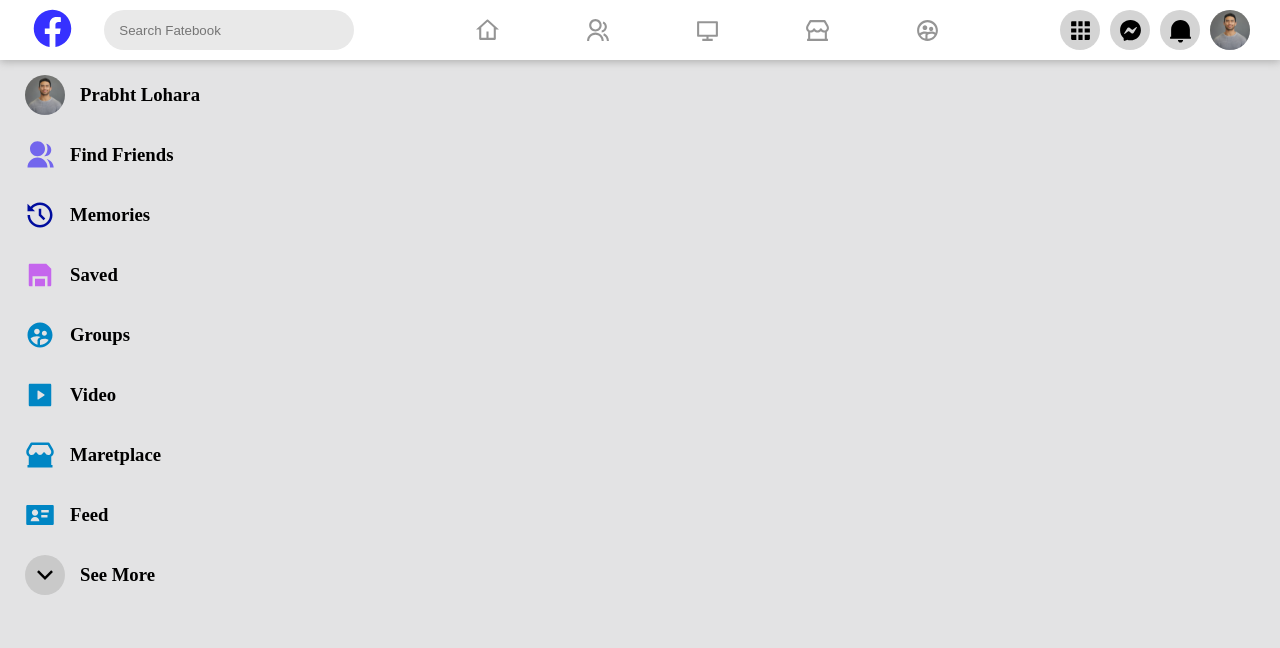
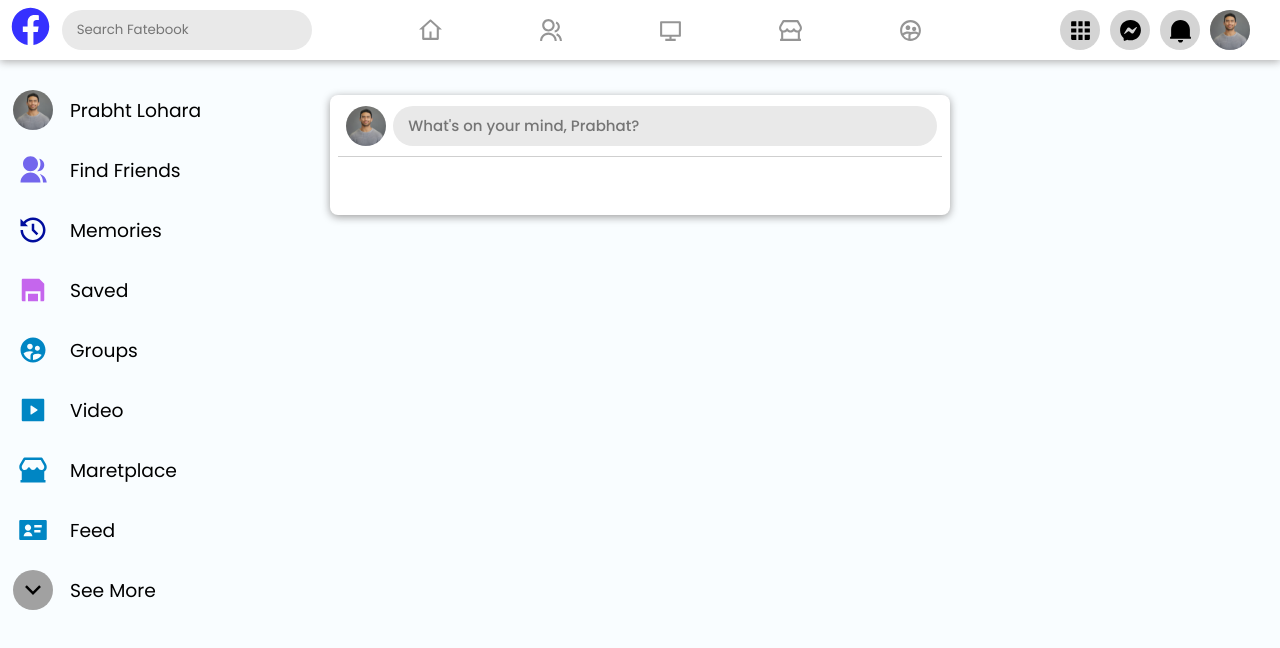
Before and after one commit to prabhat23-ode/fbclone, a plain HTML site: page index.html in a window 1280 px wide. Drawn offline with Linux system fonts and the light colour scheme.

Commit message:
add some elements and make some modifications

```diff
--- a/index.html
+++ b/index.html
@@ -71,72 +71,83 @@
         <div class="box">
             <ul id="left" class="menu">
                 <li class="menu-item">
+                    <div class="obj">
                         <img id="pfp" src="resource/pfp.jpg" alt="">
+                    </div>
                     <h3>Prabht Lohara</h3>
                 </li>
                 <li class="menu-item">
-                    <svg xmlns="http://www.w3.org/2000/svg" viewBox="0 0 24 24"
-                        fill="rgb(115, 102, 237)">
+                    <div class="obj">
+                        <svg xmlns="http://www.w3.org/2000/svg" viewBox="0 0 24 24" fill="rgb(115, 102, 237)">
                             <path
                                 d="M2 22C2 17.5817 5.58172 14 10 14C14.4183 14 18 17.5817 18 22H2ZM10 13C6.685 13 4 10.315 4 7C4 3.685 6.685 1 10 1C13.315 1 16 3.685 16 7C16 10.315 13.315 13 10 13ZM17.3628 15.2332C20.4482 16.0217 22.7679 18.7235 22.9836 22H20C20 19.3902 19.0002 17.0139 17.3628 15.2332ZM15.3401 12.9569C16.9728 11.4922 18 9.36607 18 7C18 5.58266 17.6314 4.25141 16.9849 3.09687C19.2753 3.55397 21 5.57465 21 8C21 10.7625 18.7625 13 16 13C15.7763 13 15.556 12.9853 15.3401 12.9569Z">
                             </path>
                         </svg>
+                    </div>
                     <h3>Find Friends</h3>
                 </li>
                 <li class="menu-item">
-                    <svg xmlns="http://www.w3.org/2000/svg" viewBox="0 0 24 24"
-                        fill="rgb(0, 13, 158)">
+                    <div class="obj">
+                        <svg xmlns="http://www.w3.org/2000/svg" viewBox="0 0 24 24" fill="rgb(0, 13, 158)">
                             <path
                                 d="M12 2C17.5228 2 22 6.47715 22 12C22 17.5228 17.5228 22 12 22C6.47715 22 2 17.5228 2 12H4C4 16.4183 7.58172 20 12 20C16.4183 20 20 16.4183 20 12C20 7.58172 16.4183 4 12 4C9.53614 4 7.33243 5.11383 5.86492 6.86543L8 9H2V3L4.44656 5.44648C6.28002 3.33509 8.9841 2 12 2ZM13 7L12.9998 11.585L16.2426 14.8284L14.8284 16.2426L10.9998 12.413L11 7H13Z">
                             </path>
                         </svg>
+                    </div>
                     <h3>Memories</h3>
                 </li>
                 <li class="menu-item">
-                    <svg xmlns="http://www.w3.org/2000/svg" viewBox="0 0 24 24"
-                        fill="rgb(197, 102, 237)">
+                    <div class="obj">
+                        <svg xmlns="http://www.w3.org/2000/svg" viewBox="0 0 24 24" fill="rgb(197, 102, 237)">
                             <path
                                 d="M18 21V13H6V21H4C3.44772 21 3 20.5523 3 20V4C3 3.44772 3.44772 3 4 3H17L21 7V20C21 20.5523 20.5523 21 20 21H18ZM16 21H8V15H16V21Z">
                             </path>
                         </svg>
+                    </div>
                     <h3>Saved</h3>
                 </li>
                 <li class="menu-item">
-                    <svg xmlns="http://www.w3.org/2000/svg" viewBox="0 0 24 24"
-                        fill="rgb(0, 134, 196)">
+                    <div class="obj">
+                        <svg xmlns="http://www.w3.org/2000/svg" viewBox="0 0 24 24" fill="rgb(0, 134, 196)">
                             <path
                                 d="M10 19.748V16.4C10 15.1174 10.9948 14.1076 12.4667 13.5321C11.5431 13.188 10.5435 13 9.5 13C7.61013 13 5.86432 13.6168 4.45286 14.66C5.33199 17.1544 7.41273 19.082 10 19.748ZM18.8794 16.0859C18.4862 15.5526 17.1708 15 15.5 15C13.4939 15 12 15.7967 12 16.4V20C14.9255 20 17.4843 18.4296 18.8794 16.0859ZM9.55 11.5C10.7926 11.5 11.8 10.4926 11.8 9.25C11.8 8.00736 10.7926 7 9.55 7C8.30736 7 7.3 8.00736 7.3 9.25C7.3 10.4926 8.30736 11.5 9.55 11.5ZM15.5 12.5C16.6046 12.5 17.5 11.6046 17.5 10.5C17.5 9.39543 16.6046 8.5 15.5 8.5C14.3954 8.5 13.5 9.39543 13.5 10.5C13.5 11.6046 14.3954 12.5 15.5 12.5ZM12 22C6.47715 22 2 17.5228 2 12C2 6.47715 6.47715 2 12 2C17.5228 2 22 6.47715 22 12C22 17.5228 17.5228 22 12 22Z">
                             </path>
                         </svg>
+                    </div>
                     <h3>Groups</h3>
                 </li>
                 <li class="menu-item">
-                    <svg xmlns="http://www.w3.org/2000/svg" viewBox="0 0 24 24"
-                        fill="rgb(0, 134, 196)">
+                    <div class="obj">
+                        <svg xmlns="http://www.w3.org/2000/svg" viewBox="0 0 24 24" fill="rgb(0, 134, 196)">
                             <path
                                 d="M3 3.9934C3 3.44476 3.44495 3 3.9934 3H20.0066C20.5552 3 21 3.44495 21 3.9934V20.0066C21 20.5552 20.5551 21 20.0066 21H3.9934C3.44476 21 3 20.5551 3 20.0066V3.9934ZM10.6219 8.41459C10.5562 8.37078 10.479 8.34741 10.4 8.34741C10.1791 8.34741 10 8.52649 10 8.74741V15.2526C10 15.3316 10.0234 15.4088 10.0672 15.4745C10.1897 15.6583 10.4381 15.708 10.6219 15.5854L15.5008 12.3328C15.5447 12.3035 15.5824 12.2658 15.6117 12.2219C15.7343 12.0381 15.6846 11.7897 15.5008 11.6672L10.6219 8.41459Z">
                             </path>
                         </svg>
+                    </div>
                     <h3>Video</h3>
                 </li>
                 <li class="menu-item">
+                    <div class="obj">
                         <svg xmlns="http://www.w3.org/2000/svg" viewBox="0 0 24 24" fill="rgb(0, 134, 196)">
                             <path
                                 d="M22 20V22H2V20H3V13.2422C1.79401 12.435 1 11.0602 1 9.5C1 8.67286 1.22443 7.87621 1.63322 7.19746L4.3453 2.5C4.52393 2.1906 4.85406 2 5.21132 2H18.7887C19.1459 2 19.4761 2.1906 19.6547 2.5L22.3575 7.18172C22.7756 7.87621 23 8.67286 23 9.5C23 11.0602 22.206 12.435 21 13.2422V20H22ZM5.78865 4L3.35598 8.21321C3.12409 8.59843 3 9.0389 3 9.5C3 10.8807 4.11929 12 5.5 12C6.53096 12 7.44467 11.3703 7.82179 10.4295C8.1574 9.59223 9.3426 9.59223 9.67821 10.4295C10.0553 11.3703 10.969 12 12 12C13.031 12 13.9447 11.3703 14.3218 10.4295C14.6574 9.59223 15.8426 9.59223 16.1782 10.4295C16.5553 11.3703 17.469 12 18.5 12C19.8807 12 21 10.8807 21 9.5C21 9.0389 20.8759 8.59843 20.6347 8.19746L18.2113 4H5.78865Z">
                             </path>
                         </svg>
+                    </div>
                     <h3>Maretplace</h3>
                 </li>
                 <li class="menu-item">
-                    <svg xmlns="http://www.w3.org/2000/svg" viewBox="0 0 24 24"
-                        fill="rgb(0, 134, 196)">
+                    <div class="obj">
+                        <svg xmlns="http://www.w3.org/2000/svg" viewBox="0 0 24 24" fill="rgb(0, 134, 196)">
                             <path
                                 d="M1 5C1 4.44772 1.44772 4 2 4H22C22.5523 4 23 4.44772 23 5V19C23 19.5523 22.5523 20 22 20H2C1.44772 20 1 19.5523 1 19V5ZM13 8V10H19V8H13ZM18 12H13V14H18V12ZM10.5 10C10.5 8.61929 9.38071 7.5 8 7.5C6.61929 7.5 5.5 8.61929 5.5 10C5.5 11.3807 6.61929 12.5 8 12.5C9.38071 12.5 10.5 11.3807 10.5 10ZM8 13.5C6.067 13.5 4.5 15.067 4.5 17H11.5C11.5 15.067 9.933 13.5 8 13.5Z">
                             </path>
                         </svg>
+                    </div>
                     <h3>Feed</h3>
                 </li>
                 <li class="menu-item">
+                    <div class="obj">
                         <div class="sm">
                             <svg xmlns="http://www.w3.org/2000/svg" viewBox="0 0 24 24" fill="currentColor">
                                 <path
@@ -144,10 +155,23 @@
                                 </path>
                             </svg>
                         </div>
+                    </div>
                     <h3>See More</h3>
                 </li>
             </ul>
-            <div class="content"></div>
+            <div class="content">
+                <div class="new-post">
+                    <div class="np-content">
+                        <div class="box">
+                            <div class="img"><img id="pfp" src="resource/pfp.jpg" alt="user-img"></div>
+                            <div class="input"><input type="text" placeholder="What's on your mind, Prabhat?"></div>
+                        </div>
+                    </div>
+                    <div class="np-content2">
+
+                    </div>
+                </div>
+            </div>
             <div id="right" class="menu"></div>
         </div>
 
--- a/style.css
+++ b/style.css
@@ -1,17 +1,21 @@
+@import url('https://fonts.googleapis.com/css2?family=Poppins:ital,wght@0,100;0,200;0,300;0,400;0,500;0,600;0,700;0,800;0,900;1,100;1,200;1,300;1,400;1,500;1,600;1,700;1,800;1,900&display=swap');
+
 * {
     margin: 0;
     padding: 0;
     box-sizing: border-box;
+    font-family: "Poppins", sans-serif;
+    font-weight: 400;
 }
 
 html,
 body {
     height: 100vh;
     width: 100vw;
-    background-color: rgb(227, 227, 228);
+    background-color: rgb(249, 253, 255);
 }
 
-.menu{
+.main{
     height: 100%;
     width: 100%;
 }
@@ -27,11 +31,14 @@
     align-items: center;
     justify-content: space-between;
     box-shadow: 0 2px 8px rgb(177, 177, 177);
+    margin-bottom: 25px;
+    position: sticky;
+    top: 0;
 }
 
 .sec1 {
     height: 100%;
-    width: 30%;
+    width: 25%;
     display: flex;
     align-items: center;
     justify-content: space-evenly;
@@ -57,13 +64,6 @@
     align-items: center;
 }
 
-.sec1 .input input {
-    background-color: transparent;
-    border: none;
-    width: 100%;
-    outline: none;
-}
-
 .sec2 ul {
     height: 100%;
     width: auto;
@@ -71,12 +71,12 @@
 
 #ul1 li {
     height: 50px;
-    width: 100px;
+    width: 110px;
     border-radius: 10px;
     display: flex;
     align-items: center;
     justify-content: center;
-    margin: 0 5px;
+    margin: 0 10px 0 0;
 }
 
 #ul1 li:hover{
@@ -103,27 +103,24 @@
     background-color: rgb(182, 182, 182);
 }
 
-#pfp {
-    height: 40px;
-    width: 40px;
-    object-fit: cover;
-    border-radius: 50%;
-}
+/* body style */
 
-/* body style */
+/* left navigation */
 
 .box{
     height: 100%;
     width: 100%;
+    display: flex;
 }
 
-#left{
+.box #left{
     height: 100%;
-    width: 25%;
+    min-width: 320px;
 }
 
 #left li{
     height: 50px;
+    width: 280px;
     border-radius: 10px;
     padding: 5px 10px;
 }
@@ -132,8 +129,16 @@
     background-color: rgb(199, 199, 199);
 }
 
+.menu-item .obj{
+    height: 45px;
+    width: 45px;
+    display: flex;
+    align-items: center;
+    justify-content: center;
+}
+
 .menu .sm {
-    background-color: rgb(201, 201, 201);
+    background-color: rgb(161, 161, 161);
     height: 40px;
     width: 40px;
     border-radius: 50%;
@@ -141,3 +146,64 @@
     align-items: center;
     justify-content: center;
 }
+
+/* center content */
+
+.box .content{
+    height: 100%;
+    width: 100%;
+    display: flex;
+    flex-direction: column;
+    align-items: center;
+    padding: 10px 10px;
+}
+
+.content .new-post{
+    background-color: white;
+    height: 120px;
+    width: 100%;
+    border-radius: 8px;
+    box-shadow: 0 2px 8px rgb(156, 156, 156);
+}
+
+
+
+.box #right{
+    height: 100%;
+    min-width: 320px;
+}
+
+.new-post .np-content{
+    padding: 8px;
+}
+
+.np-content .box{
+    padding-bottom: 8px;
+    display: flex;
+    align-items: center;
+    justify-content: space-evenly;
+    border-bottom: 1px solid rgb(207, 207, 207);
+}
+
+.img{
+    height: 45px;
+    width: 45px;
+    display: flex;
+    align-items: center;
+    justify-content: center;
+}
+
+.np-content .input{
+    height: 40px;
+    width: 90%;
+    background-color: rgb(233, 233, 233);
+    border-radius: 20px;
+    padding: 15px;
+    display: flex;
+    align-items: center;
+}
+
+.np-content .input input{
+    font-size: 15px;
+    font-weight: 500;
+}
--- a/utility.css
+++ b/utility.css
@@ -16,7 +16,7 @@
     display: flex;
     justify-content: left;
     align-items: center;
-    margin: 10px 15px;
+    margin: 0 0 10px 0;
 }
 
 .menu-item svg{
@@ -26,3 +26,17 @@
 h3{
     margin: 0 15px;
 }
+
+.input input {
+    background-color: transparent;
+    border: none;
+    width: 100%;
+    outline: none;
+}
+
+#pfp {
+    height: 40px;
+    width: 40px;
+    object-fit: cover;
+    border-radius: 50%;
+}
```
Lines whose indentation alone changed are shown as unchanged.
